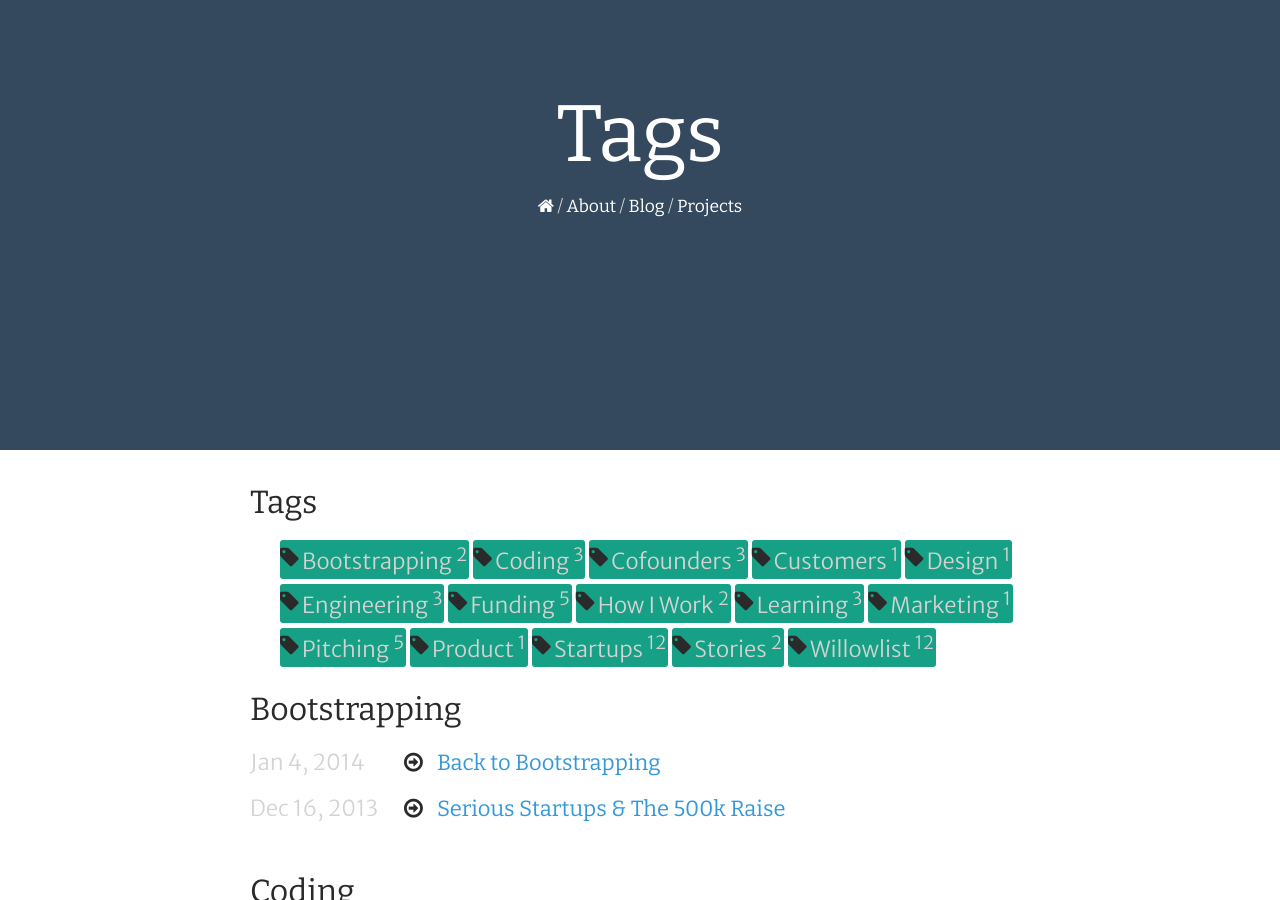
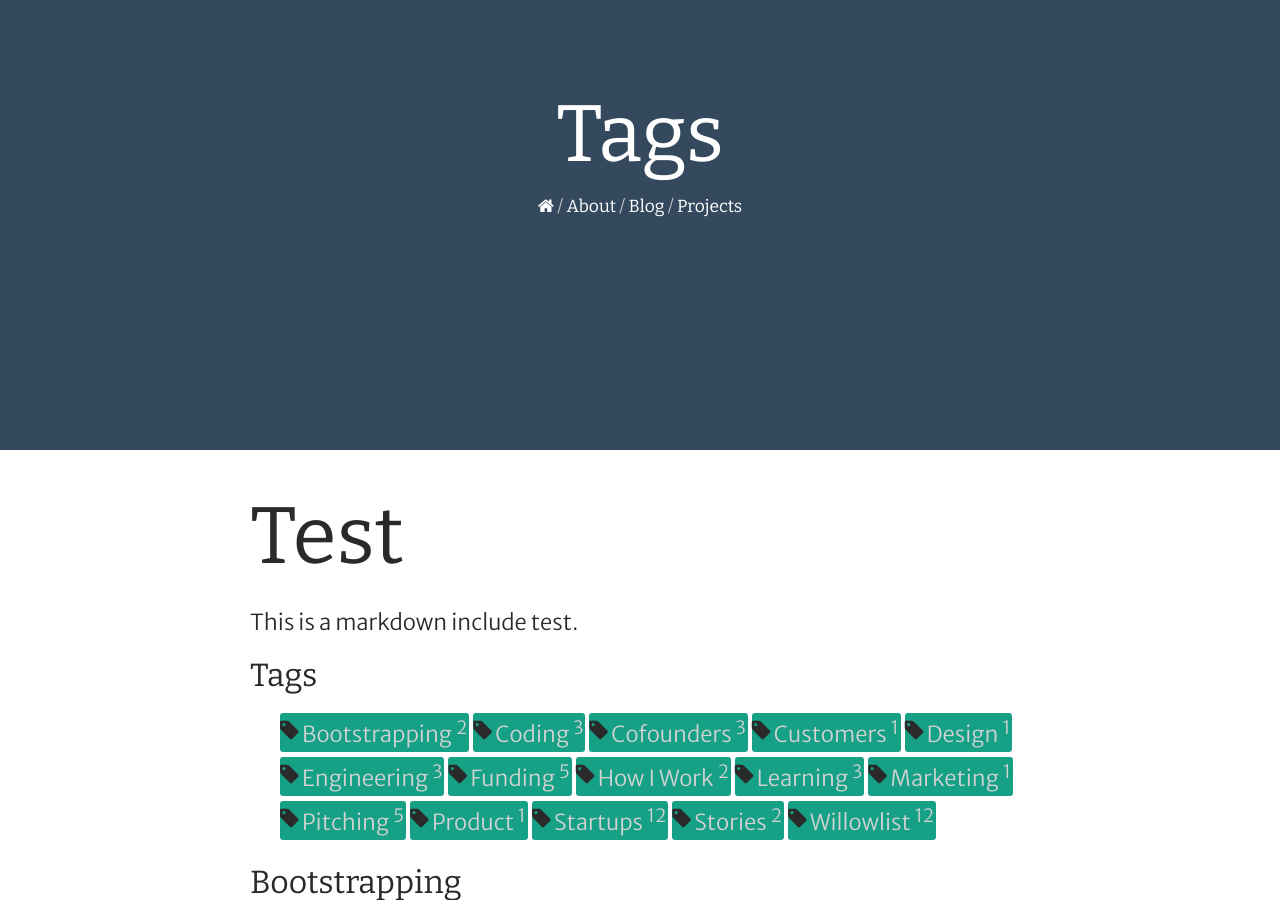
Before and after one commit to Shipwright/daveas.github.io, a Jekyll site: the page built from tags.html, in a window 1280 px wide and 900 px high. Built offline with Jekyll 4.4.1, drawn with Linux system fonts in a browser that asks for light colours; nearby versions of some CDN libraries; some web fonts are replaced; some of the changed lines change nothing that is shown.

Commit message:
Update tags.html

```diff
--- a/tags.html
+++ b/tags.html
@@ -6,6 +6,9 @@ permalink: /tags/
 
 {% capture site_tags %}{% for tag in site.tags %}{{ tag | first }}{% unless forloop.last %},{% endunless %}{% endfor %}{% endcapture %}
 {% assign tag_words = site_tags | split:',' | sort %}
+
+{% capture test %}{% include test.md %}{% endcapture %}
+{{ test | markdownify }}
 
 <div class="tag-cloud">
   <h2>Tags</h2>
```
